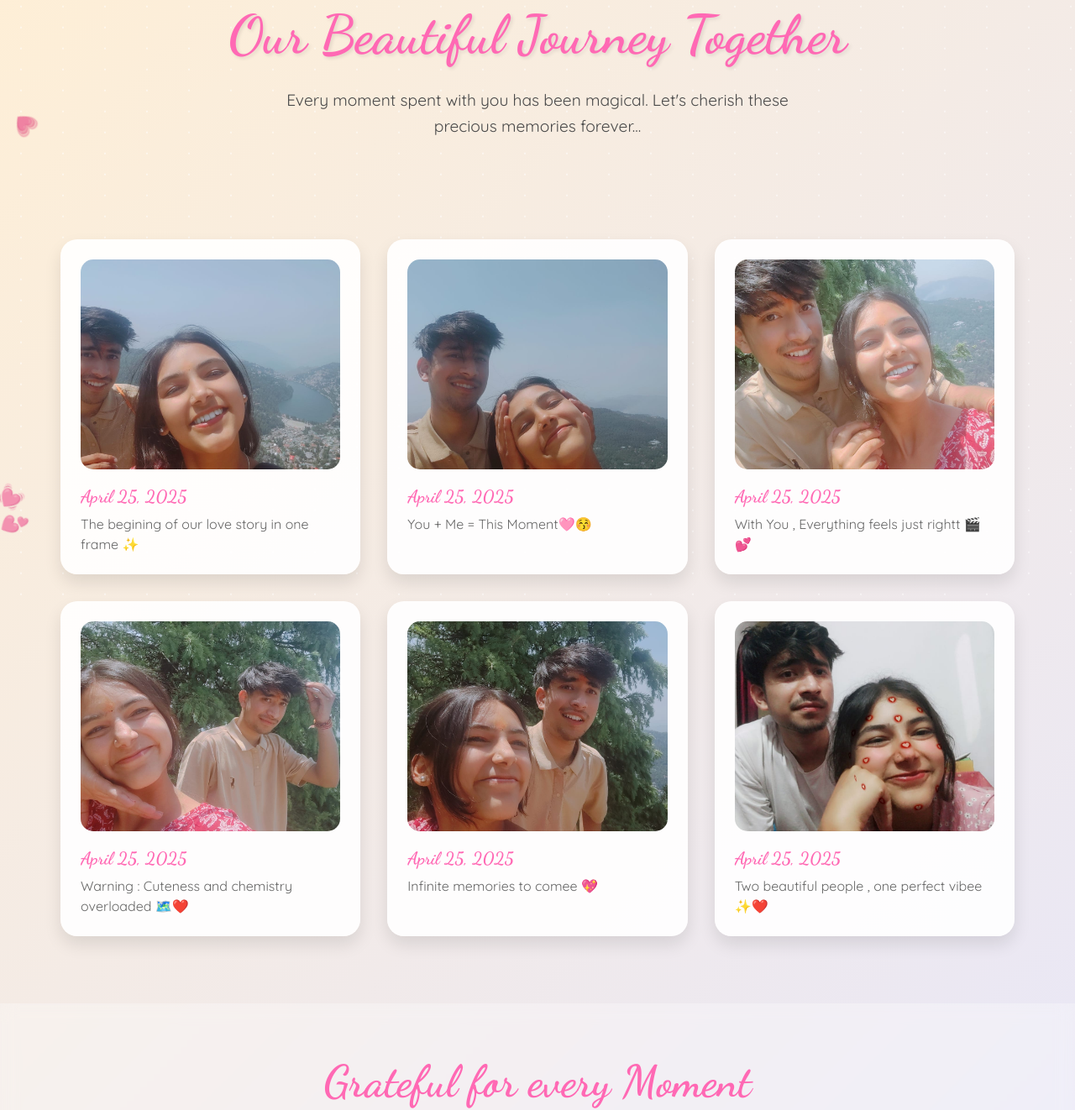
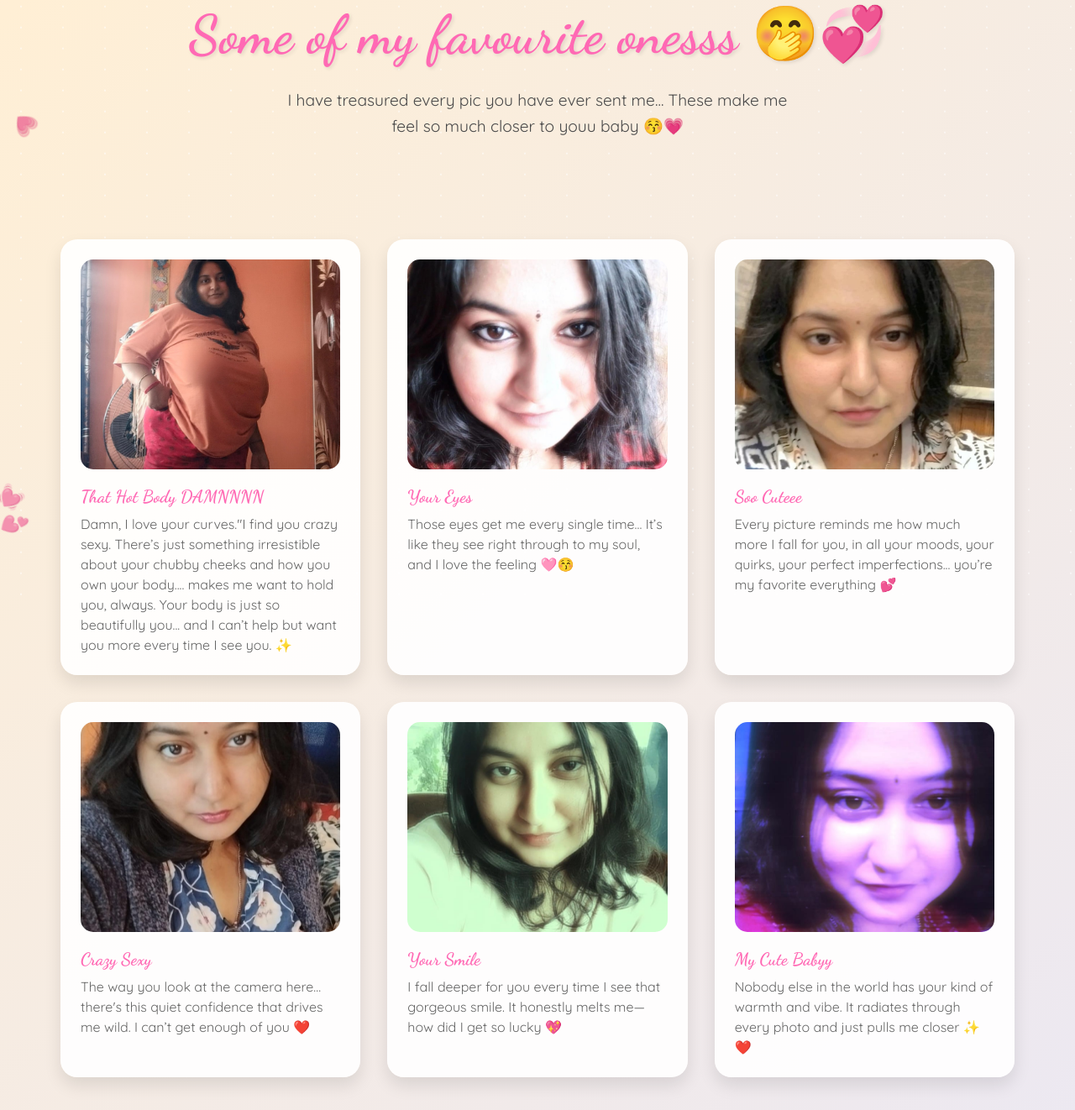
Before and after one commit to sp711526-bit/Mikey, a plain HTML site: page last.html in a window 1280 px wide. Shown: the part 61-1383 px from the top of the page at 84% size. Drawn offline with Linux system fonts and the light colour scheme.

Commit message:
Add files via upload
For my wifee

```diff
--- a/cause.js
+++ b/cause.js
@@ -76,7 +76,7 @@ function displayNewReason() {
                 duration: 0.5,
                 ease: "elastic.out",
                 onComplete: () => {
-                    shuffleButton.textContent = "Enter Our Storylane 💫";
+                    shuffleButton.textContent = "Lets visit the things I love about you 💫";
                     shuffleButton.classList.add('story-mode');
                     shuffleButton.addEventListener('click', () => {
                         gsap.to('body', {
--- a/last.html
+++ b/last.html
@@ -3,7 +3,7 @@
 <head>
     <meta charset="UTF-8">
     <meta name="viewport" content="width=device-width, initial-scale=1.0">
-    <title>Our Beautiful Memories ✨</title>
+    <title>I Lovee Youuu🤭💞</title>
     <style>
         @import url('https://fonts.googleapis.com/css2?family=Dancing+Script:wght@700&family=Quicksand:wght@300;400;500;600&display=swap');
 
@@ -318,48 +318,48 @@
     </div>
 
     <section class="welcome">
-        <h1>Our Beautiful Journey Together</h1>
-        <p>Every moment spent with you has been magical. Let's cherish these precious memories forever...</p>
+        <h1>Some of my favourite onesss 🤭💞</h1>
+        <p>I have treasured every pic you have ever sent me... These make me feel so much closer to youu baby 😚💗</p>
     </section>
 
     <div class="memory-container">
         <div class="memory-card">
-            <img src="IMG-20250426-WA0045.jpg" alt="First Date" class="memory-img">
-            <div class="memory-date">April 25, 2025</div>
-            <div class="memory-caption">The begining of our love story in one frame ✨</div>
+            <img src="2.jpg" alt="First Date" class="memory-img">
+            <div class="memory-date">That Hot Body DAMNNNN</div>
+            <div class="memory-caption">Damn, I love your curves."I find you crazy sexy. There’s just something irresistible about your chubby cheeks and how you own your body.... makes me want to hold you, always. Your body is just so beautifully you... and I can’t help but want you more every time I see you.  ✨</div>
         </div>
         <div class="memory-card">
-            <img src="IMG-20250426-WA0044.jpg" alt="Beach Day" class="memory-img">
-            <div class="memory-date">April 25, 2025</div>
-            <div class="memory-caption">You + Me = This Moment🩷😚</div>
+            <img src="4.jpg" alt="Beach Day" class="memory-img">
+            <div class="memory-date">Your Eyes</div>
+            <div class="memory-caption">Those eyes get me every single time... It’s like they see right through to my soul, and I love the feeling 🩷😚</div>
         </div>
         <div class="memory-card">
-            <img src="IMG-20250426-WA0055.jpg" alt="Movie Night" class="memory-img">
-            <div class="memory-date">April 25, 2025</div>
-            <div class="memory-caption">With You , Everything feels just rightt 🎬💕</div>
+            <img src="3.jpg" alt="Movie Night" class="memory-img">
+            <div class="memory-date">Soo Cuteee</div>
+            <div class="memory-caption">Every picture reminds me how much more I fall for you, in all your moods, your quirks, your perfect imperfections... you’re my favorite everything 💕</div>
         </div>
         <div class="memory-card">
-            <img src="IMG-20250426-WA0058.jpg" alt="Adventure Day" class="memory-img">
-            <div class="memory-date">April 25, 2025</div>
-            <div class="memory-caption">Warning : Cuteness and chemistry overloaded 🗺️❤️</div>
+            <img src="5.jpg" alt="Adventure Day" class="memory-img">
+            <div class="memory-date">Crazy Sexy</div>
+            <div class="memory-caption">The way you look at the camera here... there's this quiet confidence that drives me wild. I can’t get enough of you ❤️</div>
         </div>
         <div class="memory-card">
-            <img src="IMG-20250426-WA0057.jpg" alt="Adventure Day" class="memory-img">
-            <div class="memory-date">April 25, 2025</div>
-            <div class="memory-caption"> Infinite memories to comee 💖</div>
+            <img src="6.jpg" alt="Adventure Day" class="memory-img">
+            <div class="memory-date">Your Smile</div>
+            <div class="memory-caption">I fall deeper for you every time I see that gorgeous smile. It honestly melts me—how did I get so lucky 💖</div>
         </div>
         <div class="memory-card">
-            <img src="IMG-20250626-WA0007.jpg" alt="Adventure Day" class="memory-img">
-            <div class="memory-date">April 25, 2025</div>
-            <div class="memory-caption">Two beautiful people , one perfect vibee ✨❤️</div>
+            <img src="7.jpg" alt="Adventure Day" class="memory-img">
+            <div class="memory-date">My Cute Babyy</div>
+            <div class="memory-caption">Nobody else in the world has your kind of warmth and vibe. It radiates through every photo and just pulls me closer ✨❤️</div>
         </div>
     </div>
 
     <section class="final-message">
-        <h2>Grateful for every Moment</h2>
-        <p>From the moment we started, every little detail made it so special. Whether it was the laughter we shared, the places we explored, or just the quiet moments together, it’s a day I’ll always remember. I’m so glad we did this. I couldn’t have asked for a better day, better company. I know we’ll make more memories like this soon, and I can’t wait for that. I’ll miss you, and I’m already looking forward to the next adventure with you. Take care and I loveeee youuuuu ......❤️ </p>
-        <p>And again Happy Birthday cutieee✨❤️😚</p>
-        <a href="#" class="goodbye-btn">Until We Meet Again 💝</a>
+        <h2>I'll always love you. To the moon and back my love ;)</h2>
+        <p>Every single photo of you captures something different that I absolutely adore. Your smile in that first picture just melts me... I swear, it’s impossible not to fall harder for you every time I see it. Your eyes always draw me in, like they’re letting me in on your sweetest secrets, and you have this warmth and presence that makes every moment together feel so safe and right. I can’t stop thinking about how beautiful your curves are; honestly, your body is just so perfectly you, and I love it. Your chubby cheeks and the way you own your softness... so sexy and completely irresistible—make me want to kiss you and hold you close all the time. I love seeing you laugh, look playful, and show your real self in these photos. Every single one just reminds me how lucky I am to have someone as stunning, genuine, and captivating as you.❤️ </p>
+        <p>You'll always be minee Shreejeta✨❤️😚</p>
+        <a href="#" class="goodbye-btn">I Love You 💝</a>
     </section>
 </body>
 </html>
```
Also changed, not shown: cause.html (+2 -2 lines), 1.jpg (added), 2.jpg (added), 3.jpg (added), 4.jpg (added), 5.jpg (added), 6.jpg (added), 7.jpg (added), 8.jpg (added).
